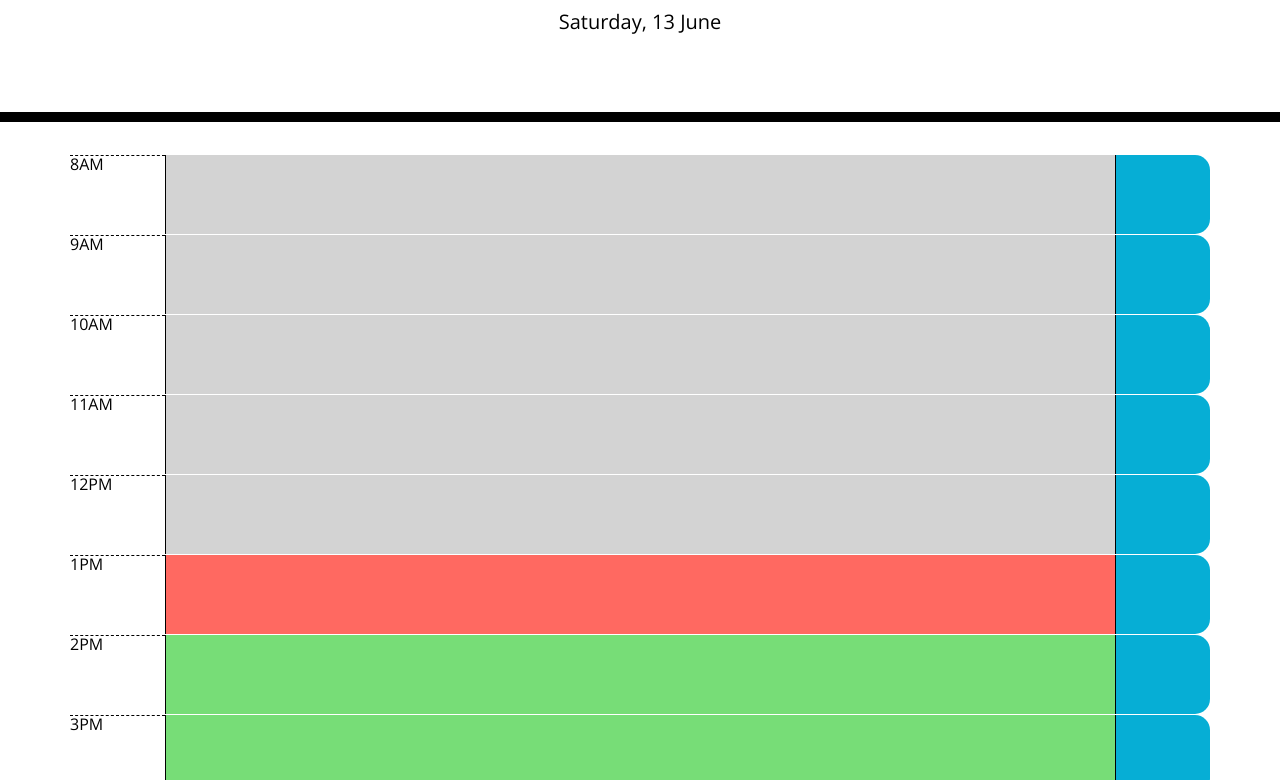
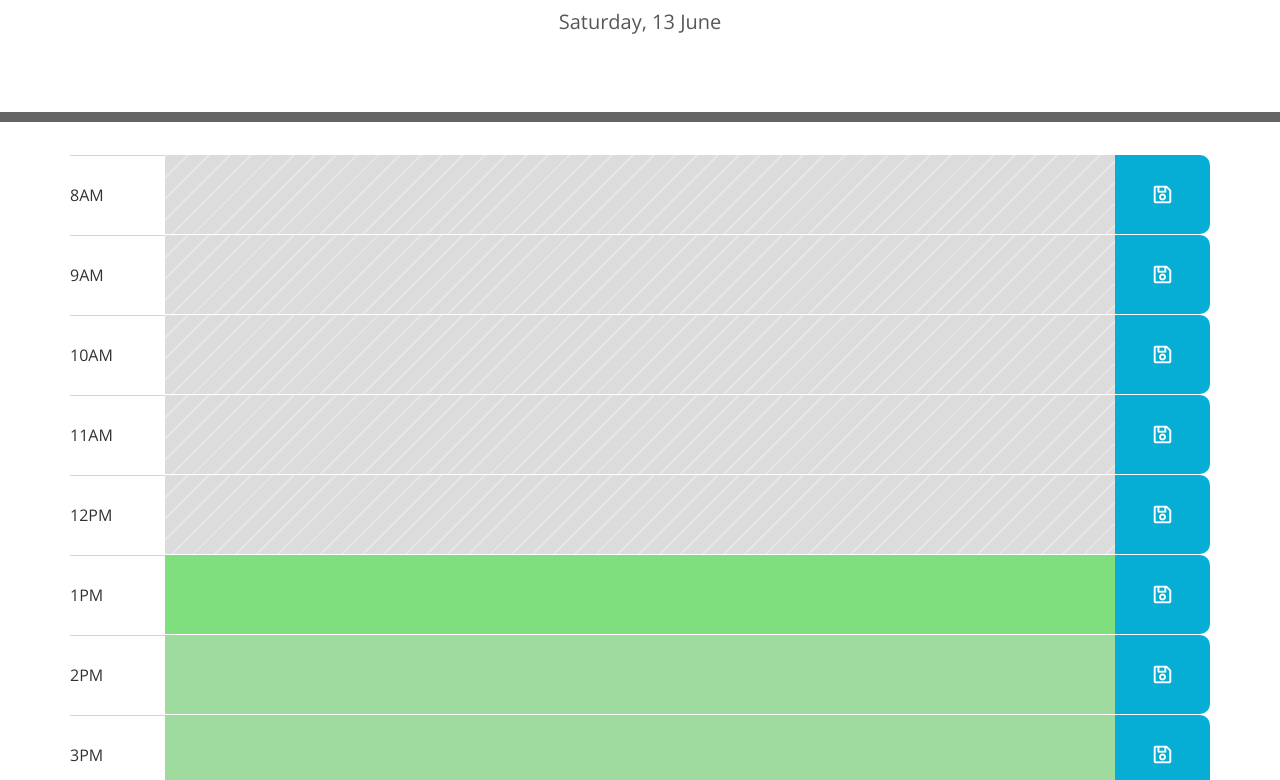
Before and after one commit to y-ilin/Work-Day-Scheduler, a plain HTML site: page index.html in a window 1280 px wide. Shown: the part 182-962 px from the top of the page. Drawn offline with nearby package versions, Linux system fonts and the light colour scheme.

Commit message:
improve styling

```diff
--- a/script.js
+++ b/script.js
@@ -55,7 +55,11 @@ $(document).ready(function () {
         }
 
         newRow.append(newForm);
-        newRow.append($(`<div class="col col-2 col-md-1 saveBtn"></div>`));
+
+        // Create Save buttons
+        var saveBtn = $(`<div class="col col-2 col-md-1 saveBtn"></div>`);
+        saveBtn.append($('<i class="far fa-save"></i>'));
+        newRow.append(saveBtn);
 
         // Display the timeblock
         $(".container").append($(newRow));
@@ -63,7 +67,7 @@ $(document).ready(function () {
 
     // When save buttons are clicked, the value of the forms are saved to local storage
     var handleSaveBtn = function(e) {
-        if( $(e.target).hasClass("saveBtn")) {
+        if( $(e.target).hasClass("saveBtn") ) {
             var newEvent = $(e.currentTarget).find(".eventArea").val();
             var newEventDate = now.format("YYYY-MM-DD") + "-" + e.currentTarget.getAttribute("id");
             eventsObj[newEventDate] = newEvent;
@@ -75,7 +79,7 @@ $(document).ready(function () {
     $(".row").on("click", handleSaveBtn);
 
     // Create button for clearing the day's schedule
-    $("body").append($("<div><button type='button' class='btn btn-secondary' id='clearBtn'>Clear this day's events</button></div>"))
+    $("body").append($("<div id='clearBtnDiv'><button type='button' class='btn btn-secondary' id='clearBtn'>Clear this day's events</button></div>"))
 
     // When clear button is clicked, erase local storage events for the day
     $("#clearBtn").on("click", function(){
--- a/style.css
+++ b/style.css
@@ -4,33 +4,12 @@ body {
   line-height: 1;
 }
 
-textarea {
-  /******************************** dunno what this is for */
-  background: transparent;
-  border: none;
-  resize: none;
-  color: #000000;
-  border-left: 1px solid black;
-  padding: 10px;
-}
-
 .jumbotron {
   text-align: center;
   background-color: transparent;
-  color: black;
+  color: rgb(87, 87, 87);
   border-radius: 0;
-  border-bottom: 10px solid black;
-}
-
-.description {
-  /******************************** dunno what this is for */
-  white-space: pre-wrap;
-}
-
-.time-block {
-  /******************************** dunno what this is for */
-  text-align: center;
-  border-radius: 15px;
+  border-bottom: 10px solid rgb(100, 100, 100);
 }
 
 .row {
@@ -45,8 +24,10 @@ textarea {
 
 .hour {
   background-color: #ffffff;
-  color: #000000;
-  border-top: 1px dashed #000000;
+  color: rgb(49, 49, 49);
+  border-top: 1px solid rgba(49, 49, 49, 0.2);
+  display: flex;
+  align-items: center;
 }
 /*************************** FORM STYLING *****************/
 .eventForm {
@@ -59,32 +40,56 @@ textarea {
   width: 100%;
 }
 
+textarea {
+  background: transparent;
+  border: none;
+  resize: none;
+  color: rgb(49, 49, 49);
+  padding: 10px;
+}
+
 .past {
-  background-color: #d3d3d3;
-  color: white;
+  background: repeating-linear-gradient(
+    135deg,
+    rgba(128, 128, 128, 0.2),
+    rgba(128, 128, 128, 0.2) 2px,
+    rgb(185, 185, 185, 0.5) 2px,
+    rgb(185, 185, 185, 0.5) 15px
+  );
 }
 
 .present {
-  background-color: #ff6961;
-  color: white;
+  background-color: #77dd77ef;
 }
 
 .future {
-  background-color: #77dd77;
-  color: white;
+  background-color: #9fda9f;
 }
 
 /*************************** SAVE BUTTON STYLING *****************/
-
 .saveBtn {
-  border-left: 1px solid black;
-  border-top-right-radius: 15px;
-  border-bottom-right-radius: 15px;
+  border-top-right-radius: 10px;
+  border-bottom-right-radius: 10px;
   background-color: #06aed5;
   color: white;
+  display: flex;
+  justify-content: center;
+  align-items: center;
 }
 
 .saveBtn i:hover {
   font-size: 20px;
   transition: all 0.3s ease-in-out;
 }
+
+.fa-save {
+  font-size: 20px;
+  pointer-events: none;
+}
+
+/*************************** CLEAR BUTTON STYLING *****************/
+#clearBtnDiv {
+  display: flex;
+  justify-content: center;
+  margin-top: 30px;
+}
```
